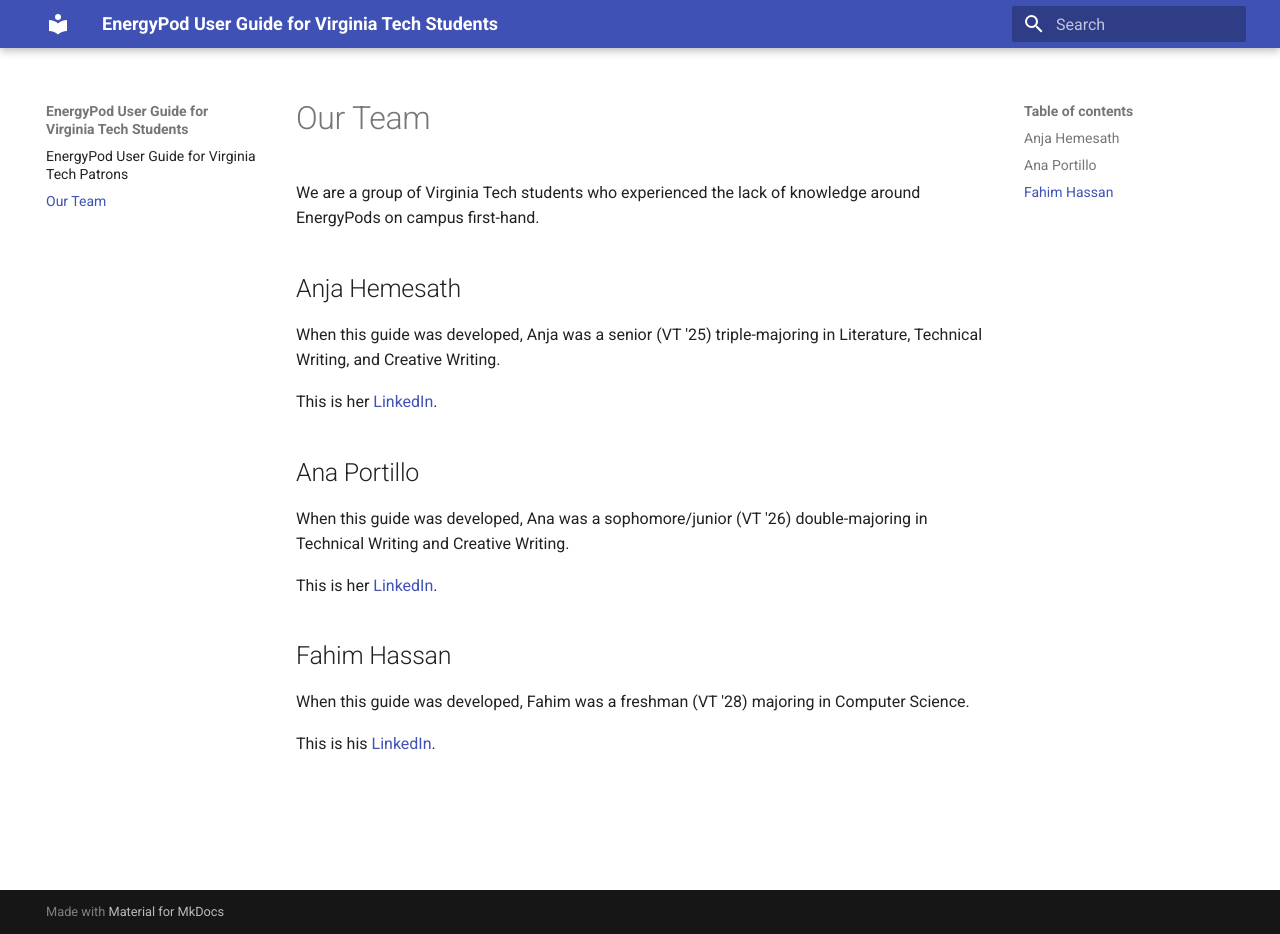
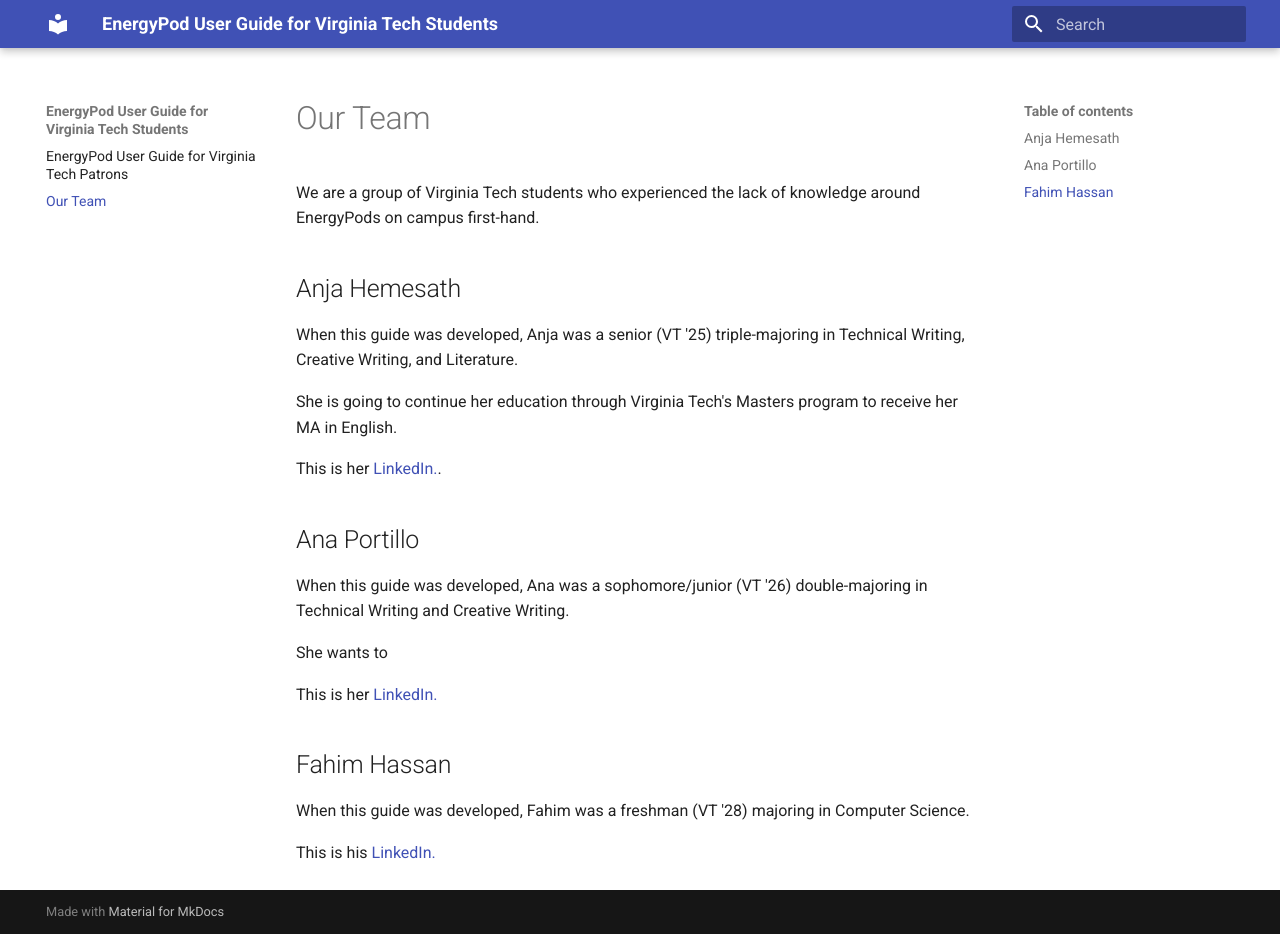
Before and after one commit to anacportillo23/anacportillo23.github.io, an MkDocs documentation site: the page built from docs/about-us.md, in a window 1280 px wide and 934 px high. Built offline with MkDocs 1.6.1 and Material for MkDocs 9.7.7, drawn with Linux system fonts in a browser that asks for light colours.

Commit message:
updated about us

```diff
--- a/docs/about-us.md
+++ b/docs/about-us.md
@@ -2,18 +2,22 @@
 We are a group of Virginia Tech students who experienced the lack of knowledge around EnergyPods on campus first-hand.
 
 ## Anja Hemesath
-When this guide was developed, Anja was a senior (VT '25) triple-majoring in Literature, Technical Writing, and Creative Writing.
+When this guide was developed, Anja was a senior (VT '25) triple-majoring in Technical Writing, Creative Writing, and Literature.
 
-This is her [LinkedIn]().
+She is going to continue her education through Virginia Tech's Masters program to receive her MA in English.
+
+This is her [LinkedIn.](https://www.linkedin.com/in/anjaah/).
 
 
 ## Ana Portillo
 When this guide was developed, Ana was a sophomore/junior (VT '26) double-majoring in Technical Writing and Creative Writing.
 
-This is her [LinkedIn]().
+She wants to
+
+This is her [LinkedIn.](www.linkedin.com/in/ana-portillo-295b50290)
 
 
 ## Fahim Hassan
 When this guide was developed, Fahim was a freshman (VT '28) majoring in Computer Science.
 
-This is his [LinkedIn]().
+This is his [LinkedIn.]()
```
